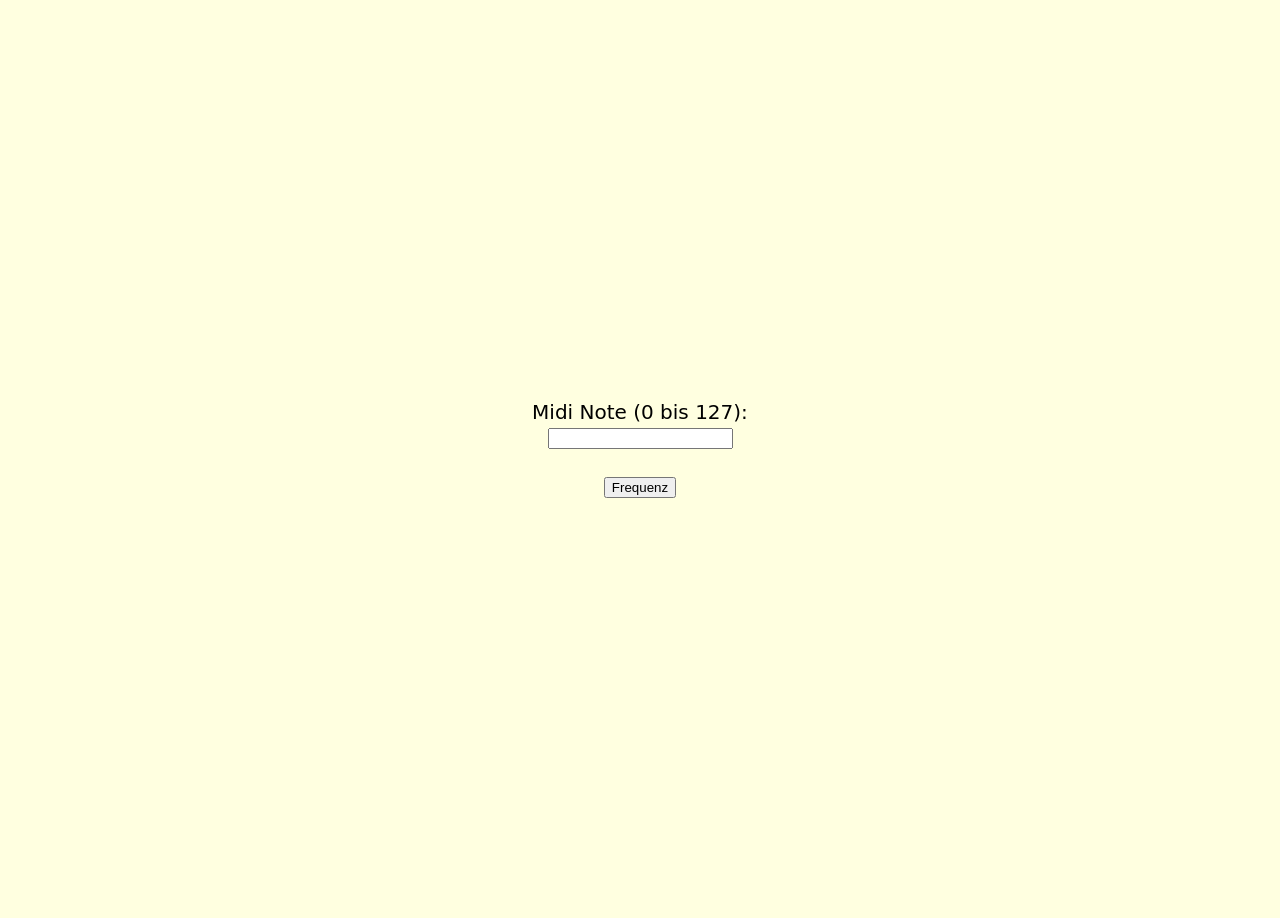
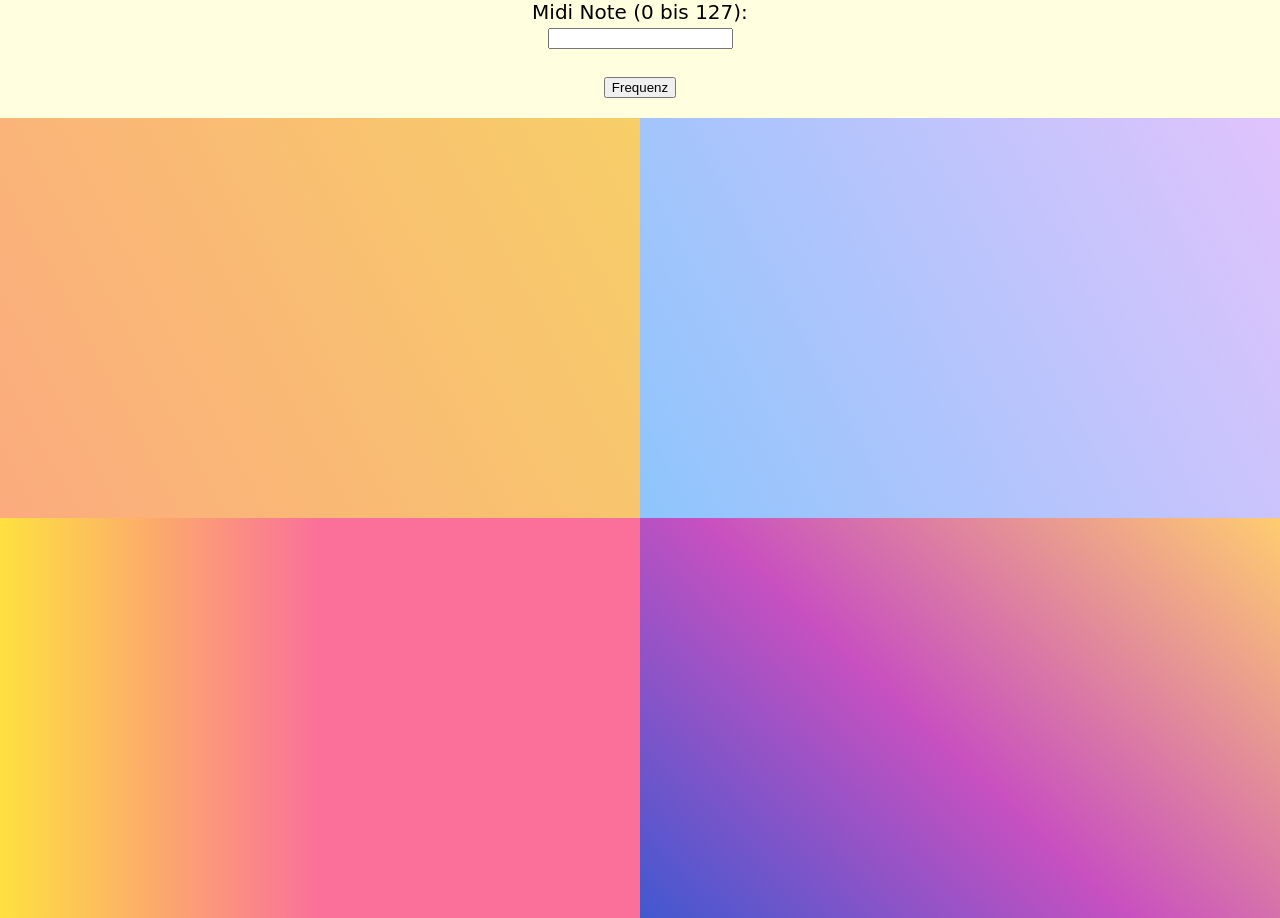
Before and after one commit to HiimLuki/AVPRG, a plain HTML site: page index.html in a window 1280 px wide. Before the commit the page ends 800 px from the top, so only its background shows below. Drawn offline with Linux system fonts and the light colour scheme; a web font is replaced by a local one.

Commit message:
Add files via upload

```diff
--- a/css/web.css
+++ b/css/web.css
@@ -1,8 +1,41 @@
-
-body{
+html, body{
 background-color: lightyellow;
 text-align: center;
-margin-top: 50vh;
 font-family: 'Mansalva', cursive;
 font-size: 20px;
+height: 100%;
+width: 100%;
+padding: 0;
+margin: 0;
 }
+
+div{
+    width: 50%;
+    height: 50%;
+    float: left;
+}
+
+#div1{
+    background-color: #FBAB7E;
+    background-image: linear-gradient(62deg, #FBAB7E 0%, #F7CE68 100%);
+
+}
+
+#div2{
+    background-color: #8EC5FC;
+    background-image: linear-gradient(62deg, #8EC5FC 0%, #E0C3FC 100%);
+
+}
+
+#div3{
+    background-color: #FEE140;
+    background-image: linear-gradient(90deg, #FEE140 0%, #FA709A 50%);
+}
+#div4{
+    background-color: #4158D0;
+    background-image: linear-gradient(43deg, #4158D0 0%, #C850C0 46%, #FFCC70 100%);
+
+}
+#div1:active,#div2:active,#div3:active,#div4:active{
+    background: white
+}
--- a/index.html
+++ b/index.html
@@ -25,6 +25,13 @@
 <p id="ausgabe"></p>
 
 
+<div id="div1" class="drumpad"></div>
+<div id="div2" class="drumpad"></div>
+<div id="div3" class="drumpad"></div>
+<div id="div4" class="drumpad"></div>
+
+
   <script src="js/main.js"></script>
+  <script src="js/sound.js"></script>
 </body>
 </html>
--- /dev/null
+++ b/js/sound.js
@@ -0,0 +1,20 @@
+//Webaudio
+let context = new AudioContext();
+let drumpads = document.getElementsByClassName("drumpad");
+let sounds = [];
+
+for (let i=0; i< drumpads.length; i++){
+    getData(i);
+    drumpads[i].addEventListener("mousedown", function(){
+
+    });
+}
+function getData(i){
+    let sound = new Audio("../sound" + (i+1) + ".wav");
+    sounds.push(sound);
+}
+function playSound(){
+    let soundNode = context.createMediaElementSource(sound);
+    soundNode.connect(context.destination);
+    sound.play();
+}
```
Also changed, not shown: js/main.js (line endings or trailing spaces), 4 other files.
